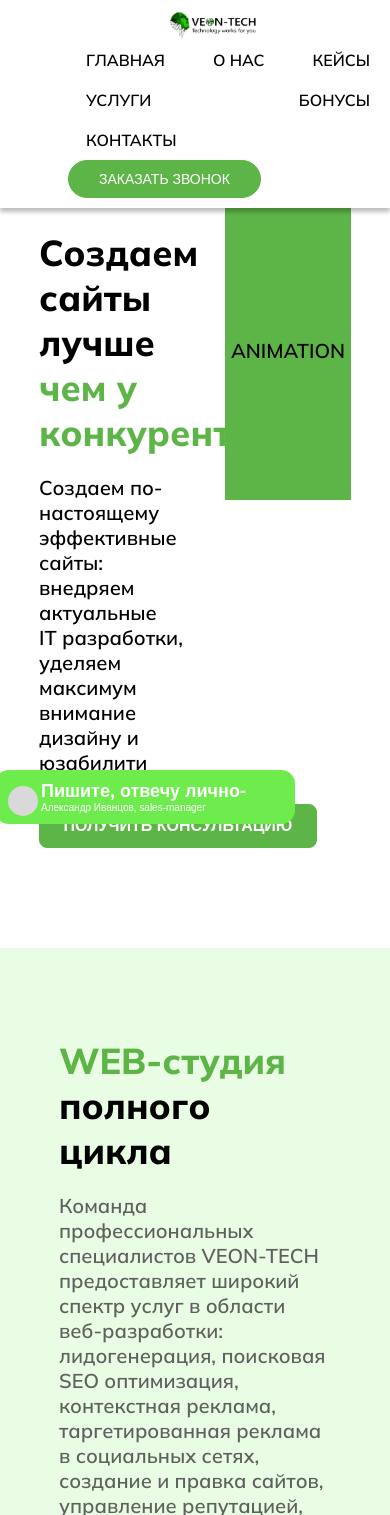
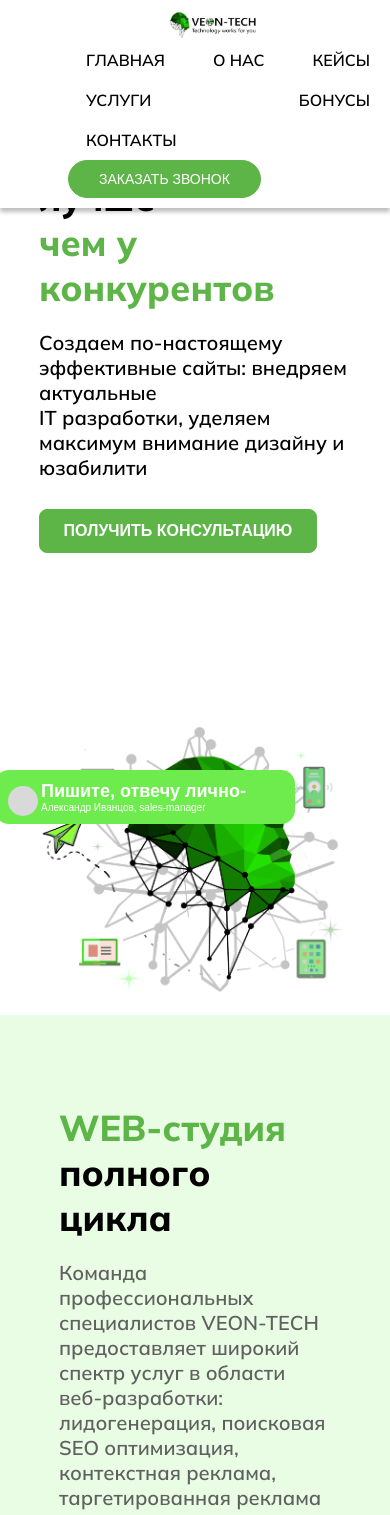
Before and after one commit to Bmwbyas/veon_tech, a React (Create React App) app: page / in a window 390 px wide. Shown: the top 1515 px of the page. Built offline with nearby package versions, Linux system fonts and the light colour scheme.

Commit message:
fix(main header,cases animation)

```diff
--- a/src/features/cases/Content/Content.tsx
+++ b/src/features/cases/Content/Content.tsx
@@ -6,7 +6,7 @@ import {CasesDataType} from "../casesContent/data";
 
 export const Content = memo(() => {
 
-    const [filter, setFilter] = React.useState<CasesDataType>('market')
+    const [filter, setFilter] = React.useState<CasesDataType>('all')
 
     const onChangeFilter = useCallback((value: CasesDataType) => {
         setFilter(value)
--- a/src/features/cases/casesContent/CasesContent.module.scss
+++ b/src/features/cases/casesContent/CasesContent.module.scss
@@ -8,8 +8,8 @@
     display: grid;
     grid-template-columns: minmax(300px, 1fr) minmax(300px, 1fr) minmax(300px, 1fr);
     box-sizing: border-box;
-   @include container();
-    gap:30px;
+    @include container();
+    gap: 30px;
 
     margin-bottom: 150px;
     justify-content: space-around;
@@ -20,23 +20,41 @@
       grid-template-columns:  minmax(300px, 1fr);
       justify-content: center;
       width: auto;
-      margin: 0   10px;
+      margin: 0 10px;
     }
 
-    .imgContainer {
-      &:hover{
-        transition: 0.3s;
-        transform: scale(1.05);
+    .imgWrapper {
+      margin:0;
+      padding:0;
+      border-radius: 17px;
+      position: relative;
+      //width: 100%;
+      //height: 100%;
+
+
+      .imgContainer {
+
+        border-radius: 17px;
+        overflow: hidden;
+
+        .img {
+          //min-width: 300px;
+          //width: 100%;
+          //min-height: 300px;
+          //height: 100%;
+          max-width: 100%;
+          -moz-transition: all 0.5s;
+          -webkit-transition: all 0.5s;
+          transition: all 0.5s;
+          object-fit: contain;
+          &:hover {
+            transform: scale(1.1);
+          }
+        ;
+        }
+
+        margin: 31px 0;
       }
-      .img {
-        min-width: 300px;
-        width:100%;
-        min-height: 300px;
-        height: 100%;
-
-      }
-
-      margin: 31px 0;
     }
   }
 
--- a/src/features/cases/casesContent/CasesContent.tsx
+++ b/src/features/cases/casesContent/CasesContent.tsx
@@ -3,22 +3,23 @@ import s from './CasesContent.module.scss'
 import {casesData} from "./data";
 import {NavLink} from "react-router-dom";
 
-type CasesContentType={
-    filter:any
+type CasesContentType = {
+    filter: any
 }
-export const CasesContent:React.FC<CasesContentType> = ({filter}) => {
+export const CasesContent: React.FC<CasesContentType> = ({filter}) => {
 
 
     return (
         <div className={s.s}>
-            <div className={s.container}>
-                {casesData[filter].map((c:any) =>
-                    <NavLink key={c.id} to={c.routes}>
-                        <div  className={s.imgContainer}>
-                            <img className={s.img} src={c.img} alt={c.routes}/>
-                        </div>
-                    </NavLink>)}
-            </div>
+
+                <div className={s.container}>
+                    {casesData[filter].map((c: any) =>
+                        <NavLink className={s.imgWrapper} key={c.id} to={c.routes}>
+                            <div className={s.imgContainer}>
+                                <img className={s.img} src={c.img} alt={c.routes}/>
+                            </div>
+                        </NavLink>)}
+                </div>
 
             <button className={s.btn}><span className={s.span}>ПРОДОЛЖИТЬ </span></button>
         </div>
--- a/src/features/cases/casesNav/CasesNav.module.scss
+++ b/src/features/cases/casesNav/CasesNav.module.scss
@@ -24,13 +24,20 @@
       }
     }
     .nav {
+      cursor: pointer;
       position: relative;
       padding: 10px;
       margin: 0 15px;
       text-transform: uppercase;
       text-decoration: none;
       color: #9a9a9a;
-      @include text(16px, 600)
+      @include text(16px, 600);
+      transition: 0.5s;
+      &:hover{
+        color:$activeColor;
+        transition: 0.5s;
+      }
+
     }
 
     .active {
--- a/src/features/main/headerMain/HeaderMain.module.scss
+++ b/src/features/main/headerMain/HeaderMain.module.scss
@@ -2,15 +2,21 @@
 @import "../../../common/style/sass/mixins";
 
 .container {
-  @include flex(row, start, start, nowrap);
+  @include flex(row, center, start, nowrap);
   @include container();
   min-height: 30vh;
   background-color: white;
-  padding-top: 200px;
-  gap: 30px;
+  padding-top: 100px;
+  gap: 50px;
+  @media (max-width: 1200px) {
+    flex-wrap: wrap;
 
+  }
   .h1 {
     width: 50%;
+    @media (max-width: 1200px) {
+      width: 100%;
+    }
     margin-top: 30px;
     margin-bottom: 100px;
     //margin-left: 80px;
@@ -103,8 +109,16 @@
   .animation {
     @include flex(row, center, center, wrap);
     width: 50%;
+    height:100%;
+    @media (max-width: 1200px) {
+      width: 100%;
 
-    height: 300px;
-    background-color: $activeColor;
+      img{
+        width: 100%;
+        height: auto;
+        object-fit: contain;
+
+      }
+    }
   }
 }
--- a/src/features/main/headerMain/HeaderMain.tsx
+++ b/src/features/main/headerMain/HeaderMain.tsx
@@ -1,8 +1,10 @@
 import React from 'react';
 import s from './HeaderMain.module.scss'
 import {FormComponent} from "../../../common/components/getInTorch/modal/form/Form";
+import logo from "../../../assets/img/imgMain/logo.png";
 
 export const HeaderMain = () => {
+
     const [view, setView] = React.useState(false)
     const openModal = () => {
         setView(true)
@@ -24,8 +26,8 @@ export const HeaderMain = () => {
                     </div>
 
             </div>
-            <div className={s.animation}>
-                ANIMATION
+            <div className={s.animation} >
+             <img src={logo} alt={'logo'}/>
             </div>
 
         </div>
```
Also changed, not shown: src/assets/img/imgMain/logo.png (added).
